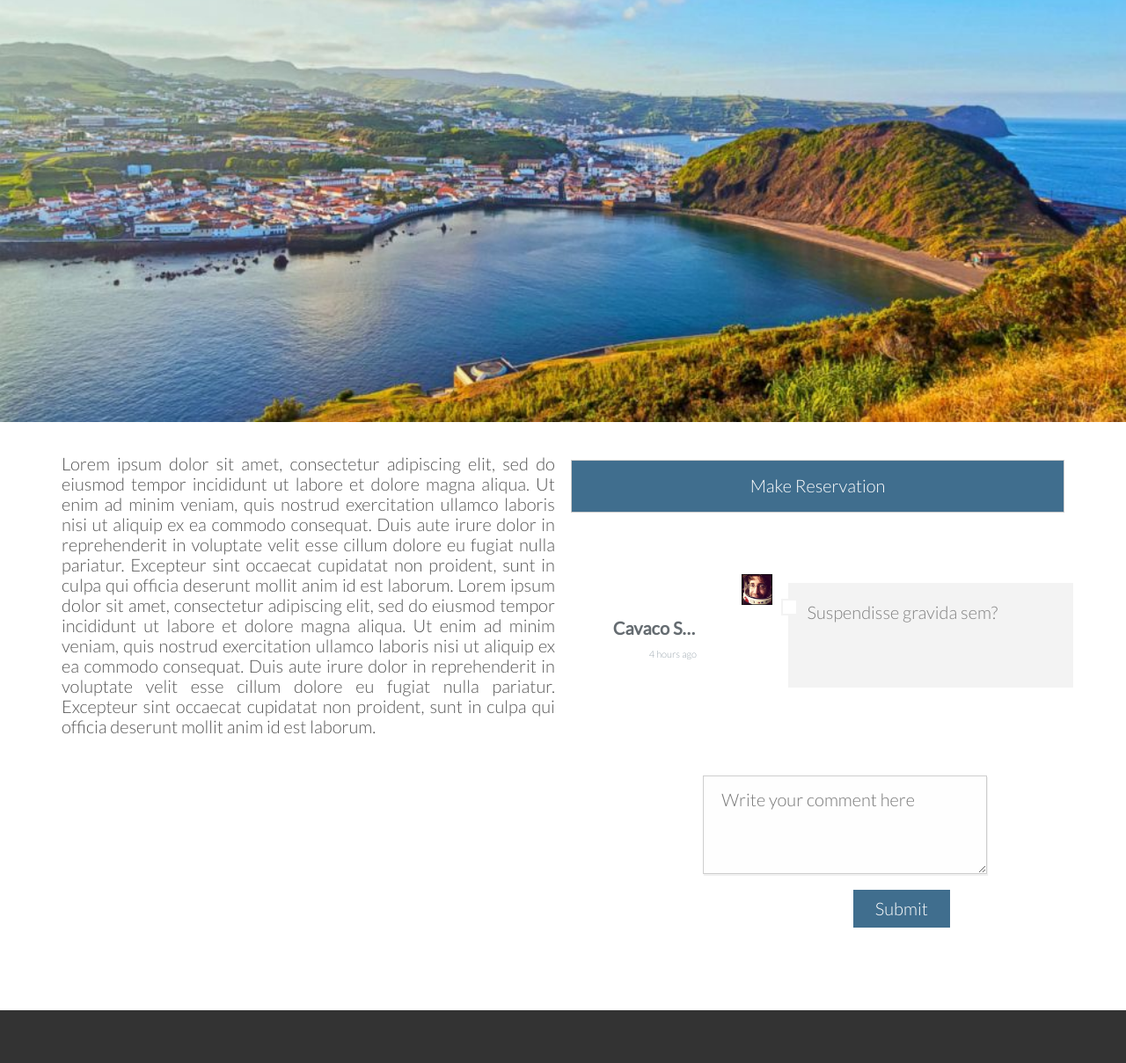
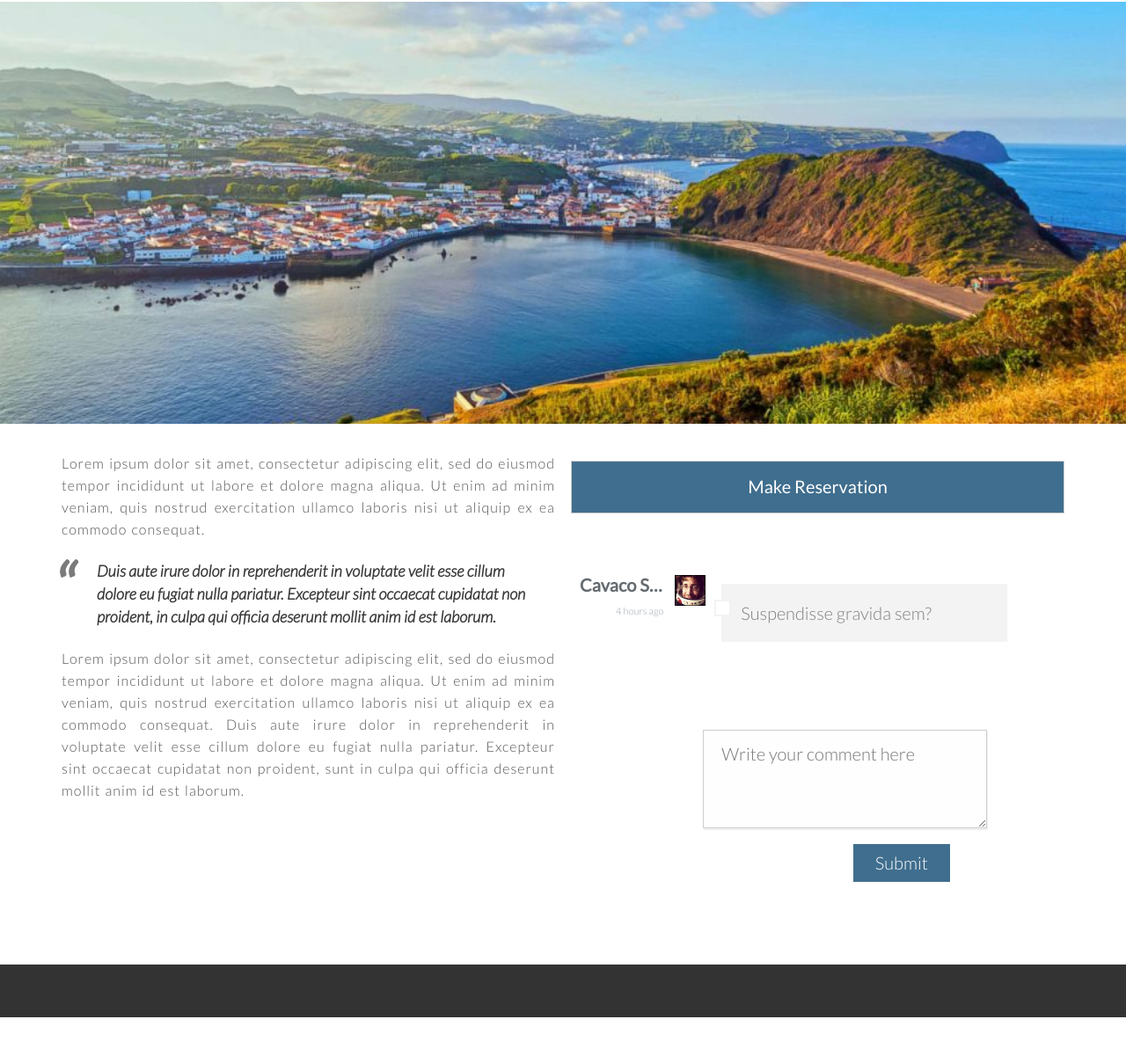
Before and after one commit to nelsonpacheco15/Adventure, a PHP site: page /activity.php in a window 1280 px wide. Shown: the part 217-1426 px from the top of the page at 88% size. After the commit the page ends 1374 px from the top, so only its background shows below. Run offline with PHP 8.4, Linux system fonts and the light colour scheme.

Commit message:
Added results & layout changes

```diff
--- a/activity.php
+++ b/activity.php
@@ -6,7 +6,6 @@
         <link rel="stylesheet" type="text/css" href="css/normalize.css">
         <link rel="stylesheet" type="text/css" href="css/Grid.css">
         <link rel="stylesheet" type="text/css" href="css/activity.css">
-        <link rel="stylesheet" type="text/css" href="css/checkout.css">
         <link href="https://fonts.googleapis.com/css?family=Lato:100,300,300i,400" rel="stylesheet">
         <title>Adventure</title>
     </head>
@@ -44,17 +43,17 @@
                         <p>Lorem ipsum dolor sit amet, consectetur adipiscing elit,
                             sed do eiusmod tempor incididunt ut labore et dolore magna aliqua.
                             Ut enim ad minim veniam, quis nostrud exercitation ullamco laboris nisi ut
-                            aliquip ex ea commodo consequat. Duis aute irure dolor in reprehenderit in
+                            aliquip ex ea commodo consequat. <blockquote>Duis aute irure dolor in reprehenderit in
                             voluptate velit esse cillum dolore eu fugiat nulla pariatur. Excepteur sint
-                            occaecat cupidatat non proident, sunt in culpa qui officia deserunt mollit
-                            anim id est laborum.
-                            Lorem ipsum dolor sit amet, consectetur adipiscing elit,
+                            occaecat cupidatat non proident, in culpa qui officia deserunt mollit
+                            anim id est laborum.</blockquote>
+                            <p>Lorem ipsum dolor sit amet, consectetur adipiscing elit,
                             sed do eiusmod tempor incididunt ut labore et dolore magna aliqua.
                             Ut enim ad minim veniam, quis nostrud exercitation ullamco laboris nisi ut
                             aliquip ex ea commodo consequat. Duis aute irure dolor in reprehenderit in
                             voluptate velit esse cillum dolore eu fugiat nulla pariatur. Excepteur sint
                             occaecat cupidatat non proident, sunt in culpa qui officia deserunt mollit
-                            anim id est laborum.</p>
+                            anim id est laborum.</p></p>
                     </div>
             </div>
 
--- a/css/activity.css
+++ b/css/activity.css
@@ -136,11 +136,11 @@ a:active {
 
 /* 100vh = 100% viewport */
 header {
-    background-image: -webkit-gradient(linear, left top, left bottom, from(rgba(0, 0, 0, 0.7)), to(rgba(0, 0, 0, 0.7))), url(img/hero1.jpg);
-    background-image: linear-gradient(rgba(0, 0, 0, 0.7), rgba(0, 0, 0, 0.7)), url(img/hero1.jpg);
+    background-image: -webkit-gradient(linear, left top, left bottom, from(rgba(64, 110, 142, 0.52)), to(rgba(0, 0, 0, 0.918))), url(img/tumblr_ng88k4nD8U1tv1qiho1_1280.gif);
+    background-image: linear-gradient(rgba(0, 0, 0, 0.287), rgba(0, 0, 0, 0.548)), url(img/tumblr_ng88k4nD8U1tv1qiho1_1280.gif);
     background-size: cover;
     background-position: center;
-    height: 20vh;
+    height: 27vh;
     background-attachment: fixed;
 }
 
@@ -152,17 +152,21 @@ header {
     float: left;
     margin-top: 55px;
     list-style-type: none;
+    padding: 10px;
+    background-color: rgba(0, 0, 0, 0.157);
 }
 
 .main-title li h2 {
     display: inline;
     margin: 40px;
     padding: 8px 0;
-    color: #b9b9b9;
+    color: #ffffff;
     text-decoration: none;
     text-transform: uppercase;
     list-style: none;
     font-size: 220%;
+    font-weight: 300;
+    letter-spacing: 2px;
 }
 
 
@@ -175,26 +179,66 @@ header {
 
 
 .post-img {
-    width: 100%;
-    height: 40%;
     margin-top: -6%;
 }
 
 .post-img img {
     width: 100%;
+    height: 60vh;
+    object-fit: cover;
 }
 
 
-.description p {
+.description p,
+.description p p {
+    font-size: 80%;
     text-align: justify;
+    line-height: 25px;
+    letter-spacing: 1px;
+    word-spacing: 1px;
+}
 
+blockquote {
+    font-family: "lato";
+    font-size: 18px;
+    font-style: italic;
+    font-weight: bold;
+    width: 500px;
+    margin: 0.25em 0;
+    padding: 0.35em 40px;
+    line-height: 1.45;
+    position: relative;
+    color: #383838;
+}
+
+blockquote:before {
+    display: block;
+    padding-left: 10px;
+    content: "\201C";
+    font-size: 80px;
+    position: absolute;
+    left: -20px;
+    top: -20px;
+    color: #7a7a7a;
+}
+
+blockquote cite {
+    color: #999999;
+    font-size: 14px;
+    display: block;
+    margin-top: 5px;
+}
+
+blockquote cite:before {
+    content: "\2014 \2009";
 }
 
 
 .btn-reservation {
     width: 100%;
     height: 60px;
-    margin-top: 27px;
+    margin-top: 26px;
+    font-weight: 400;
     color: #fff;
     cursor: pointer;
     background-color: #406E8E;
--- a/css/checkout.css
+++ b/css/checkout.css
@@ -160,6 +160,8 @@
   outline: none;
   display: block;
   background: #406E8E;
+  font-weight: 400;
+  font-size: 100%;
   width: 100%;
   border: 0;
   padding: 20px 30px;
```
Also changed, not shown: css/results.css (renamed from css/all_activities.css, +12 -7 lines), results.php (added, +124 -0 lines), img/atv.jpg (deleted), img/avatar_user_1.jpg (deleted), img/avatar_user_2.jpg (deleted), img/bi.jpg (added), img/bird.jpg (added), img/birdwatching.jpg (deleted), img/black.jpg (deleted), img/canoying.jpg (deleted), img/paddle.jpg (added), 1 other file.
